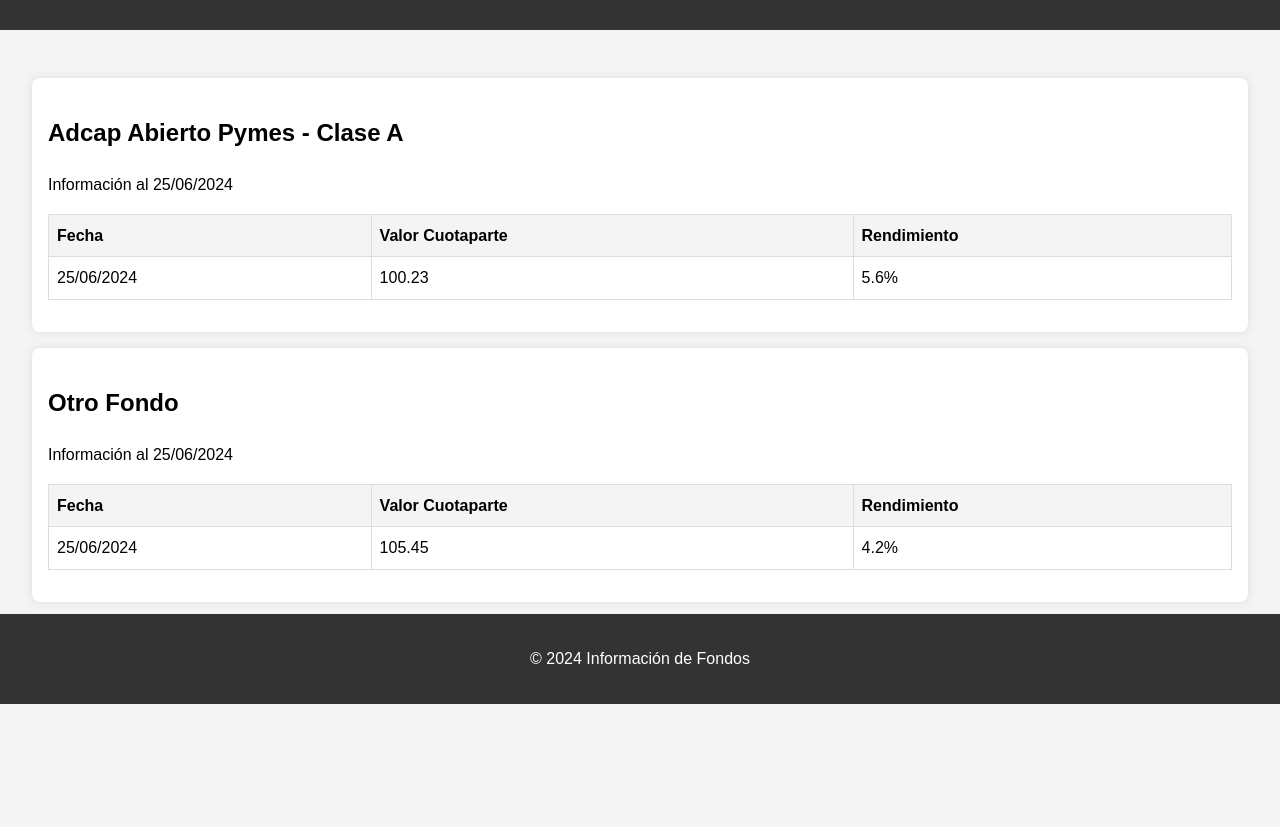
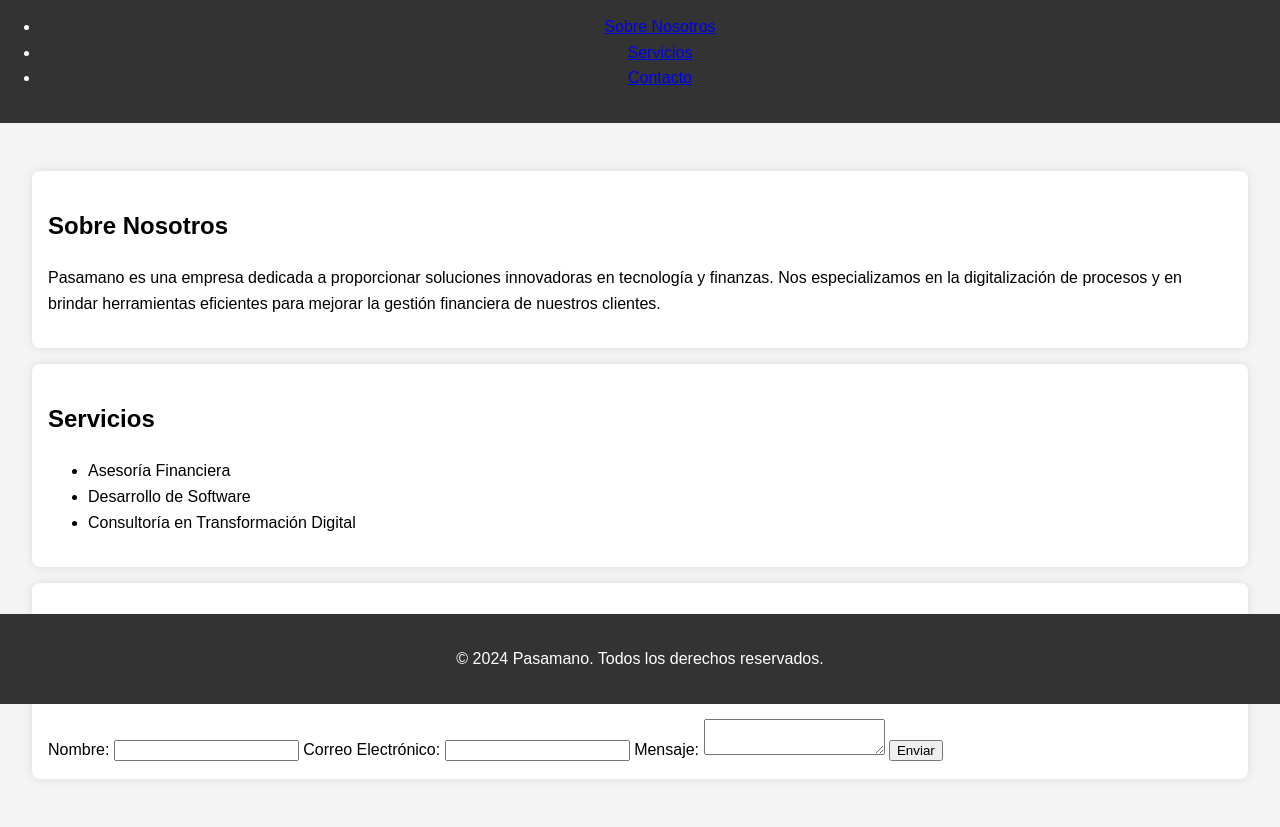
Before and after one commit to michela2323/mgfinance, a plain HTML site: page index.html in a window 1280 px wide. Shown: the part 96-923 px from the top of the page. Before the commit the page ends 800 px from the top, so only its background shows below. Drawn offline with Linux system fonts and the light colour scheme.

Commit message:
Pasamano index.html

```diff
--- a/index.html
+++ b/index.html
@@ -3,51 +3,49 @@
 <head>
     <meta charset="UTF-8">
     <meta name="viewport" content="width=device-width, initial-scale=1.0">
-    <title>Información de Fondos</title>
+    <title>Pasamano</title>
     <link rel="stylesheet" href="styles.css">
 </head>
 <body>
     <header>
-        <h1>Información de Fondos Comunes de Inversión</h1>
+        <h1>Bienvenidos a Pasamano</h1>
+        <nav>
+            <ul>
+                <li><a href="#about">Sobre Nosotros</a></li>
+                <li><a href="#services">Servicios</a></li>
+                <li><a href="#contact">Contacto</a></li>
+            </ul>
+        </nav>
     </header>
     <main>
-        <section>
-            <h2>Adcap Abierto Pymes - Clase A</h2>
-            <p>Información al 25/06/2024</p>
-            <table>
-                <tr>
-                    <th>Fecha</th>
-                    <th>Valor Cuotaparte</th>
-                    <th>Rendimiento</th>
-                </tr>
-                <tr>
-                    <td>25/06/2024</td>
-                    <td>100.23</td>
-                    <td>5.6%</td>
-                </tr>
-                <!-- Añadir más filas según sea necesario -->
-            </table>
+        <section id="about">
+            <h2>Sobre Nosotros</h2>
+            <p>Pasamano es una empresa dedicada a proporcionar soluciones innovadoras en tecnología y finanzas. Nos especializamos en la digitalización de procesos y en brindar herramientas eficientes para mejorar la gestión financiera de nuestros clientes.</p>
         </section>
-        <section>
-            <h2>Otro Fondo</h2>
-            <p>Información al 25/06/2024</p>
-            <table>
-                <tr>
-                    <th>Fecha</th>
-                    <th>Valor Cuotaparte</th>
-                    <th>Rendimiento</th>
-                </tr>
-                <tr>
-                    <td>25/06/2024</td>
-                    <td>105.45</td>
-                    <td>4.2%</td>
-                </tr>
-                <!-- Añadir más filas según sea necesario -->
-            </table>
+        <section id="services">
+            <h2>Servicios</h2>
+            <ul>
+                <li>Asesoría Financiera</li>
+                <li>Desarrollo de Software</li>
+                <li>Consultoría en Transformación Digital</li>
+            </ul>
+        </section>
+        <section id="contact">
+            <h2>Contacto</h2>
+            <p>Puedes contactarnos a través del siguiente formulario:</p>
+            <form>
+                <label for="name">Nombre:</label>
+                <input type="text" id="name" name="name" required>
+                <label for="email">Correo Electrónico:</label>
+                <input type="email" id="email" name="email" required>
+                <label for="message">Mensaje:</label>
+                <textarea id="message" name="message" required></textarea>
+                <button type="submit">Enviar</button>
+            </form>
         </section>
     </main>
     <footer>
-        <p>&copy; 2024 Información de Fondos</p>
+        <p>&copy; 2024 Pasamano. Todos los derechos reservados.</p>
     </footer>
 </body>
 </html>
```
